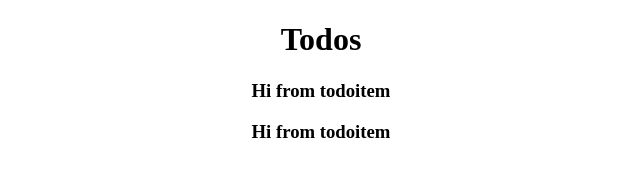
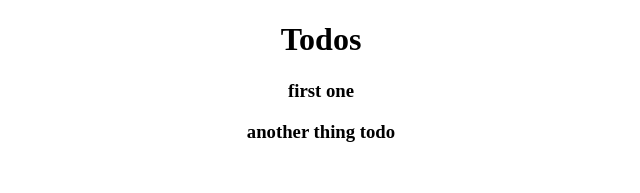
Before and after one commit to JTConnolly82/todo-breakdown, a React (Create React App) app: page / in a window 1280 px wide. Shown: the top 193 px of the page, without its empty margins (319-959 px from the left). Built offline with nearby package versions, Linux system fonts and the light colour scheme.

Commit message:
passed todos as props down to todoitem component and changed TodoItem to return this.props.todo.title

```diff
--- a/src/Components/TodoItem.js
+++ b/src/Components/TodoItem.js
@@ -5,7 +5,7 @@ class TodoItem extends Component {
     return (
         <div>
           <h3>
-            Hi from todoitem
+            {this.props.todo.title}
           </h3>
         </div>
     );
--- a/src/Components/Todos.js
+++ b/src/Components/Todos.js
@@ -4,7 +4,7 @@ import TodoItem from './TodoItem';
 class Todos extends Component {
   render() {
     return this.props.todos.map((todo) => (
-      <TodoItem />
+      <TodoItem todo={todo} />
     ));
   }
 }
```
